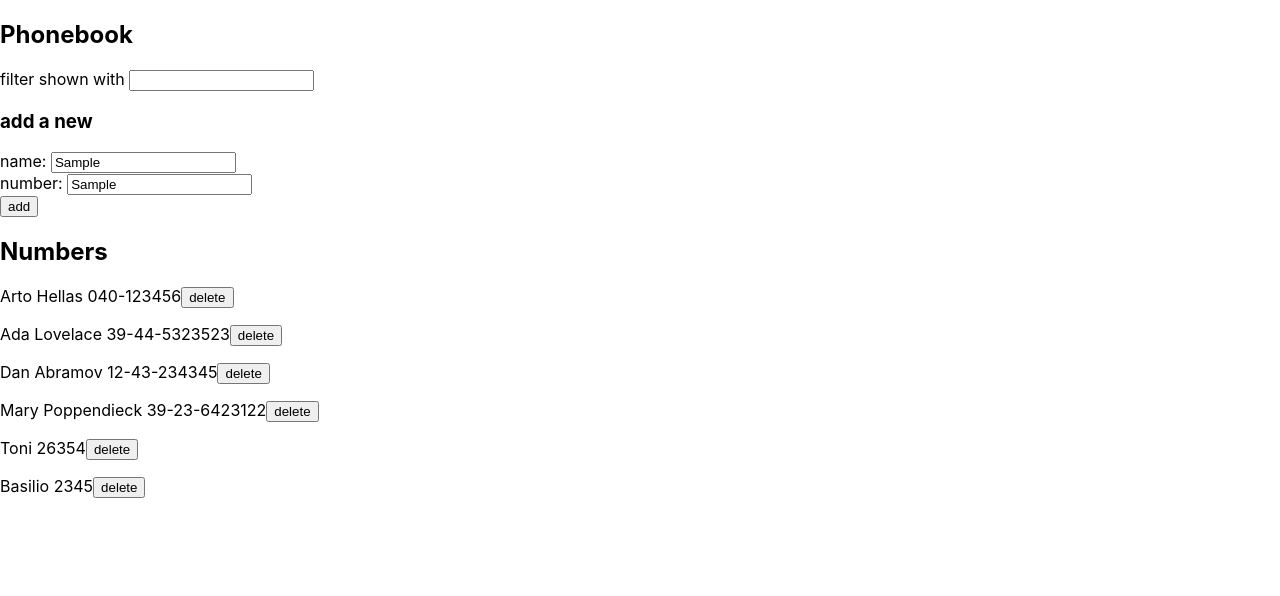
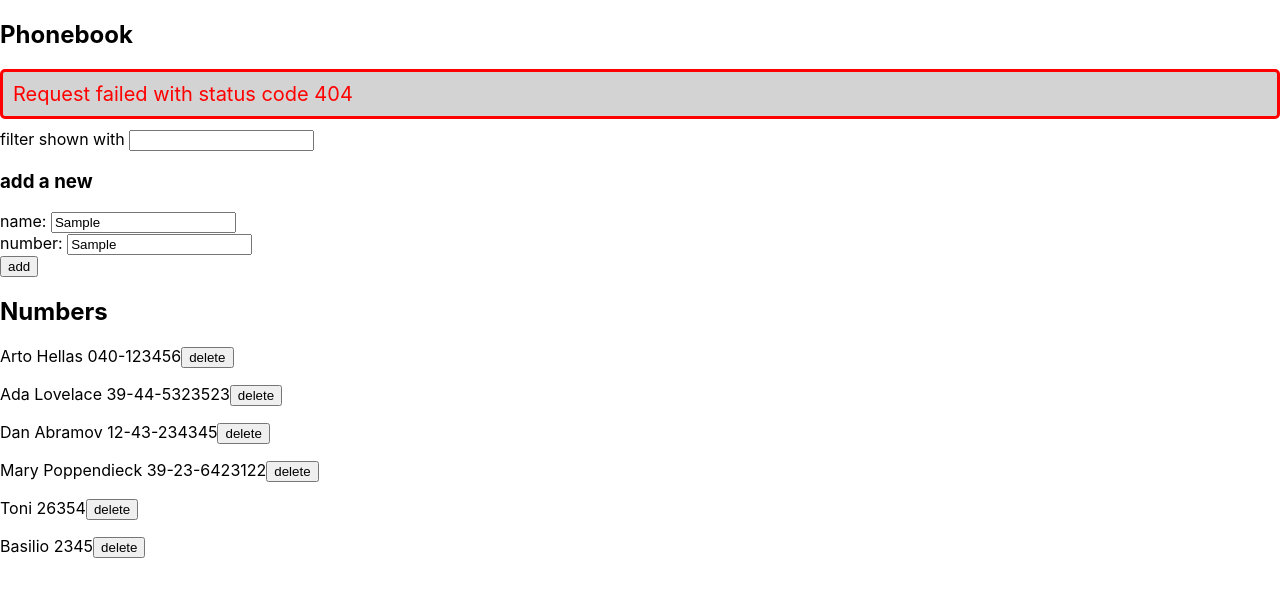
Before and after one commit to freestylsoccer/Full-Stack-Open-2022, a React (Create React App) app in the folder part2/: page / in a window 1280 px wide. Both pictures are taken after typing "Sample", "Sample" into the empty fields and a click on the button "add". Shown: the top 596 px of the page. Built offline with nearby package versions, Linux system fonts and the light colour scheme; no server answers; data requests are answered from the project's data file.

Commit message:
2.20 *: Guía telefónica paso12

```diff
--- a/part2/src/App.js
+++ b/part2/src/App.js
@@ -3,8 +3,10 @@ import React, { useState, useEffect } from 'react'
 import Filter from './components/Filter'
 import PersonForm from './components/PersonForm'
 import Persons from './components/Persons'
+import Notification from './components/Notification'
+import personService from './services/persons'
 
-import personService from './services/persons'
+
 
 const App = () => {
   const [ persons, setPersons ] = useState([])
@@ -12,6 +14,9 @@ const App = () => {
   const [ newNumber, setNewNumber ] = useState('')
 
   const [ nameFilter, setNameFilter ] = useState('')
+
+  const [message, setMessage] = useState('')
+  const [type, setType] = useState('')
 
   useEffect(() => {
     personService
@@ -42,6 +47,12 @@ const App = () => {
         setPersons(persons.concat(returnedPerson))
         setNewName('')
         setNewNumber('')
+        setMessage(`Added ${returnedPerson.name}`)
+        setType('success')
+      })
+      .catch(error =>{
+        setMessage(error.message)
+        setType('error')
       })
 
   }
@@ -54,14 +65,15 @@ const App = () => {
       .deletePerson(id)
         .then(res => {
           setPersons(persons.filter(n => n.id !== id))
-          console.log("successful deleted")
+          // console.log("successful deleted")
+          setMessage(`deleted ${person[0]?.name}`)
+          setType('success')
         })
         .catch(error => {
-          console.log(error.message)
-          alert(
-            `person '${id}' was already deleted from server`
-          )
+          // alert(`person '${id}' was already deleted from server`)
           setPersons(persons.filter(n => n.id !== id))
+          setMessage(`information of ${person[0]?.name} has already been removed`)
+          setType('error')
         })
     }
 
@@ -75,12 +87,13 @@ const App = () => {
       .update(id, changedPerson)
       .then(returnedPerson => {
         setPersons(persons.map(person => person.id !== id ? person : returnedPerson))
+        setMessage(`Updated ${returnedPerson.name}`)
       })
       .catch(error => {
-        alert(
-          `person '${persons[0]?.name}' was already deleted from server`
-        )
+        // alert(`person '${persons[0]?.name}' was already deleted from server`)
         setPersons(persons.filter(p => p.id !== id))
+        setMessage(error.message)
+        setType('error')
       })
   }
 
@@ -105,6 +118,9 @@ const App = () => {
   return (
     <div>
       <h2>Phonebook</h2>
+      {message !== '' &&
+        <Notification message={message} type={type} />
+      }
       <Filter nameFilter={nameFilter} onChange={handleNameFilterChange} />
       <h3>add a new</h3>
       <PersonForm
--- /dev/null
+++ b/part2/src/Components/Notification.js
@@ -0,0 +1,13 @@
+const Notification = ({ message, type }) => {
+  if (message === null) {
+    return null
+  }
+
+  return (
+    <div className={type}>
+      {message}
+    </div>
+  )
+}
+
+export default Notification
--- a/part2/src/index.css
+++ b/part2/src/index.css
@@ -11,3 +11,23 @@ code {
   font-family: source-code-pro, Menlo, Monaco, Consolas, 'Courier New',
     monospace;
 }
+
+.error {
+  color: red;
+  background: lightgrey;
+  font-size: 20px;
+  border-style: solid;
+  border-radius: 5px;
+  padding: 10px;
+  margin-bottom: 10px;
+}
+
+.success {
+  color: rgb(43, 158, 22);
+  background: lightgrey;
+  font-size: 20px;
+  border-style: solid;
+  border-radius: 5px;
+  padding: 10px;
+  margin-bottom: 10px;
+}
```
